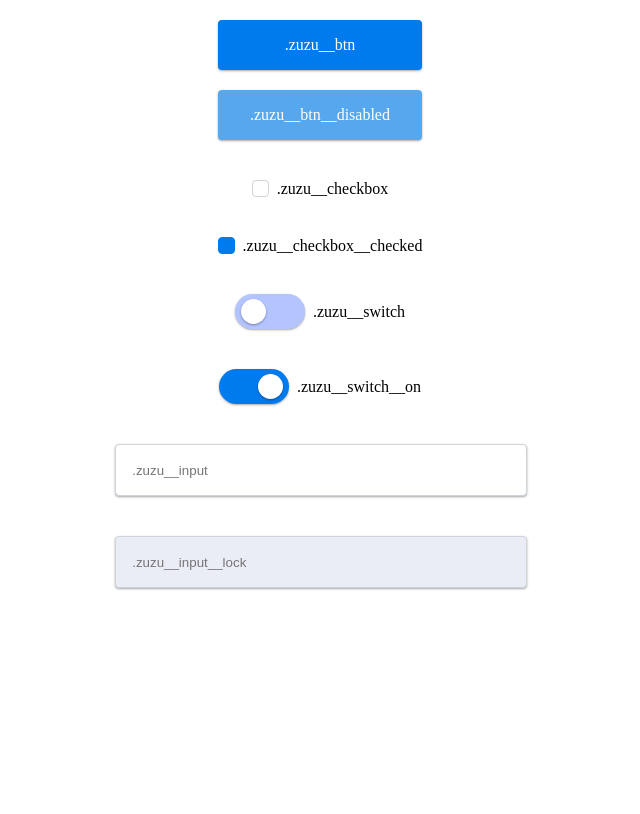
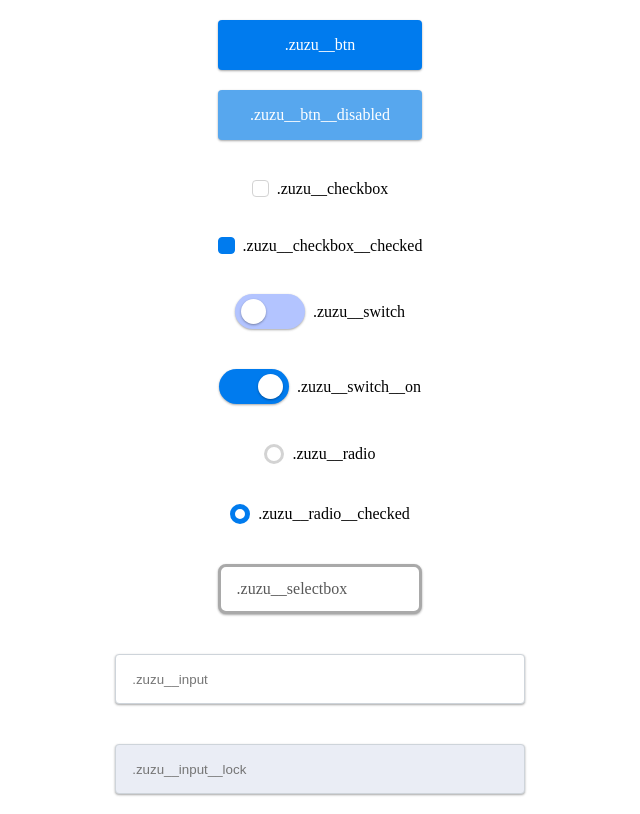
Before and after one commit to pingkuri/zuzu-component, a plain HTML site: page index.html in a window 1280 px wide. Shown: the whole page, without its empty margins (320-960 px from the left). Drawn offline with nearby package versions, Linux system fonts and the light colour scheme; files that its build step writes are made by us from their sources.

Commit message:
select box

```diff
--- a/css/zuzu.scss
+++ b/css/zuzu.scss
@@ -21,6 +21,7 @@
     border-radius: 0.25rem;
     text-indent: 1rem;
     box-shadow: 0 1px 3px rgba(0, 0, 0, 0.12), 0 1px 2px rgba(0, 0, 0, 0.24);
+    box-sizing: border-box;
 }
 
 
@@ -119,6 +120,44 @@
     box-shadow: 0 1px 3px rgba(0, 0, 0, 0.12), 0 1px 2px rgba(0, 0, 0, 0.24);
 }
 
+/* radio */
+
+.zuzu__radio{
+    width: 20px;
+    height: 20px;
+    border: 3px solid lightgray;
+    border-radius: 3rem;
+    box-sizing: border-box;
+    cursor: pointer;
+}
+
+
+.zuzu__radio__checked{
+    @extend .zuzu__radio;
+    border: 5px solid #007BEE;
+}
+
+
+/* selectbox */
+
+.zuzu__selectbox{
+    display: flex;
+    align-items: center;
+    width: 40%;
+    height: 50px;
+    margin-left: 30%;
+    color: #585858;
+    background-color: #FFFFFF;
+    border: 3px solid darkgray;
+    border-radius: 0.5rem;
+    text-indent: 1rem;
+    box-shadow: 0 1px 3px rgba(0, 0, 0, 0.12), 0 1px 2px rgba(0, 0, 0, 0.24);
+    padding-right: 10px;
+    box-sizing: border-box;
+}
+.zuzu__selectbox__arrow{
+    margin: 0 0 0 auto;
+}
 
 
 @include mobile{
--- a/index.html
+++ b/index.html
@@ -67,6 +67,22 @@
             <div>&nbsp;&nbsp;.zuzu__switch__on</div>
         </div>
 
+        <div style="margin: 0 auto; display: flex; justify-content: center; align-items: center;">
+            <div class="item zuzu__radio" onclick="clickRadio(this)">
+            </div>
+            <div>&nbsp;&nbsp;.zuzu__radio</div>
+        </div>
+
+        <div style="margin: 0 auto; display: flex; justify-content: center; align-items: center;">
+            <div class="item zuzu__radio__checked" onclick="clickRadio(this)">
+            </div>
+            <div>&nbsp;&nbsp;.zuzu__radio__checked</div>
+        </div>
+
+        <div class="item zuzu__selectbox">
+            .zuzu__selectbox
+            <i class="fas fa-caret-down zuzu__selectbox__arrow"></i>
+        </div>
 
         <input type="text" class="item zuzu__input" placeholder=".zuzu__input">
 
--- a/js/zuzu.js
+++ b/js/zuzu.js
@@ -5,3 +5,7 @@ const clickCheckbox = (ele) => {
 const clickSwitch = (ele) => {
     ele.classList.toggle("zuzu__switch__on")
 }
+
+const clickRadio = (ele) => {
+    ele.classList.toggle("zuzu__radio__checked")
+}
```
Also changed, not shown: css/zuzu.css.
